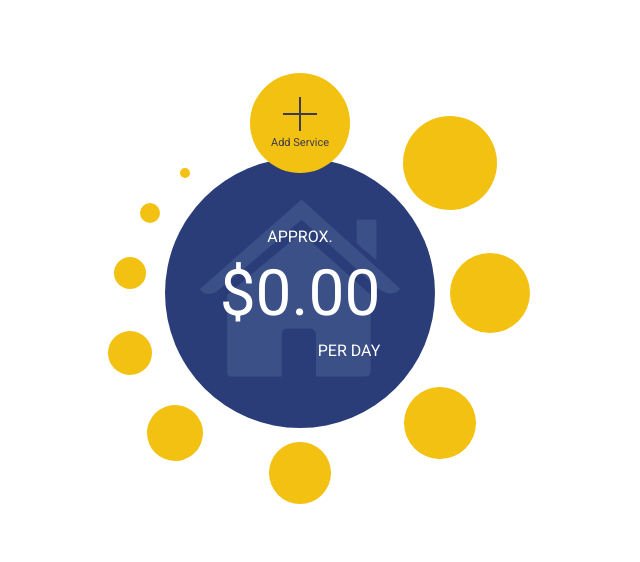
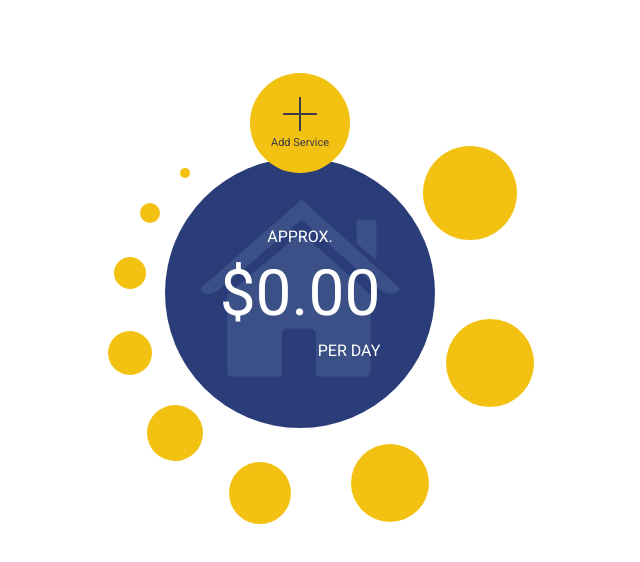
Before and after one commit to stoyanovk/test_test, a React (Create React App) app: page / in a window 1280 px wide. Shown: the top 562 px of the page, without its empty margins (325-965 px from the left). Built offline with nearby package versions, Linux system fonts and the light colour scheme.

Commit message:
change circle appear

```diff
--- a/src/components/Core/Core.js
+++ b/src/components/Core/Core.js
@@ -4,7 +4,8 @@ import getService from "../../api";
 import Button from "./components/Button/Button";
 import EmptyCircle from "./components/EmptyCircle/EmptyCircle";
 import FullCircle from "./components/FullCircle/FullCircle";
-import getSum from "../../utils/getSum";
+import getPriceSum from "../../utils/getPriceSum";
+import getEmptyCircleCount from "../../utils/getEmptyCircleCount";
 import useStyles from "./style";
 
 import houseImage from "./images/house.svg";
@@ -17,34 +18,50 @@ function renderEmptyCircle(iteration) {
   return circles;
 }
 
+const initialState = {
+  serviceIndex: 0,
+  services: [],
+  emptyCircleCount: 8, //We have 8 empty circle on the start
+};
 export default function Core() {
   const classes = useStyles();
 
-  const [serviceIndex, setServiceIndex] = useState(0);
+  const [state, setState] = useState(initialState);
+  // const [serviceIndex, setServiceIndex] = useState(0);
 
-  const [services, setServices] = useState([]);
+  // const [services, setServices] = useState([]);
 
-  const [emptyCircleCount, setEmptyCircleCount] = useState(8);
+  // const [emptyCircleCount, setEmptyCircleCount] = useState(8);
 
   const handleClick = useCallback(async () => {
     try {
-      const service = await getService(serviceIndex);
+      const service = await getService(state.serviceIndex);
 
-      setServices((state) => [...state, service]);
-      setServiceIndex((state) => state + 1);
-      setEmptyCircleCount((state) => state - 2);
+      // eslint-disable-next-line no-shadow
+      setState((state) => {
+        const newEmptyCircleCount = getEmptyCircleCount(
+          state.emptyCircleCount,
+          state.serviceIndex
+        );
+
+        return {
+          services: [...state.services, service],
+          serviceIndex: state.serviceIndex + 1,
+          emptyCircleCount: newEmptyCircleCount,
+        };
+      });
     } catch (e) {
       global.console.error(e);
     }
-  }, [serviceIndex]);
+  }, [state.serviceIndex]);
 
-  const sum = services.length ? getSum(services) : 0;
+  const priceSum = state.services.length ? getPriceSum(state.services) : 0;
 
   return (
     <div className={classes.container}>
       <div>
-        {services.length
-          ? services.map(({ id, service_name, service_label }) => (
+        {state.services.length
+          ? state.services.map(({ id, service_name, service_label }) => (
               <div key={id} className={classes.bigCirclePosition}>
                 <FullCircle icon={service_label} title={service_name} />
               </div>
@@ -54,12 +71,12 @@ export default function Core() {
           <Button onClick={handleClick} />
         </div>
       </div>
-      <div>{renderEmptyCircle(emptyCircleCount)}</div>
+      <div>{renderEmptyCircle(state.emptyCircleCount)}</div>
       <div className={classes.circle}>
         <img src={houseImage} alt="house" />
         <div className={classes.box}>
           <span className={classes.text}>approx.</span>
-          <span className={classes.price}>${sum.toFixed(2)}</span>
+          <span className={classes.price}>${priceSum.toFixed(2)}</span>
           <span className={classes.text}>per day</span>
         </div>
       </div>
--- a/src/components/Core/components/EmptyCircle/style.js
+++ b/src/components/Core/components/EmptyCircle/style.js
@@ -9,57 +9,57 @@ const useStyles = makeStyles({
     position: "absolute",
     zIndex: "5",
     transform: "translate(-50%, -50%)",
-    "&:nth-child(1)": {
+    "&:nth-of-type(1)": {
       top: "calc(50% - 120px)",
       left: "calc(50% - 115px)",
       width: "10px",
       height: "10px",
     },
-    "&:nth-child(2)": {
+    "&:nth-of-type(2)": {
       top: "calc(50% - 80px)",
       left: "calc(50% - 150px)",
       width: "20px",
       height: "20px",
     },
-    "&:nth-child(3)": {
+    "&:nth-of-type(3)": {
       top: "calc(50% - 20px)",
       left: "calc(50% - 170px)",
       width: "32px",
       height: "32px",
     },
-    "&:nth-child(4)": {
+    "&:nth-of-type(4)": {
       top: "calc(50% + 60px)",
       left: "calc(50% - 170px)",
       width: "44px",
       height: "44px",
     },
-    "&:nth-child(5)": {
+    "&:nth-of-type(5)": {
       top: "calc(50% + 140px)",
       left: "calc(50% - 125px)",
       width: "56px",
       height: "56px",
     },
-    "&:nth-child(6)": {
-      top: "calc(50% + 180px)",
-      left: "50%",
+    "&:nth-of-type(6)": {
+      top: "calc(50% + 200px)",
+      left: "calc(50% - 40px)",
       width: "62px",
       height: "62px",
     },
-    "&:nth-child(7)": {
-      top: "calc(50% + 130px)",
-      left: "calc(50% + 140px)",
-      width: "72px",
-      height: "72px",
+    "&:nth-of-type(7)": {
+      top: "calc(50% + 190px)",
+      left: "calc(50% + 90px)",
+      width: "78px",
+      height: "78px",
     },
-    "&:nth-child(8)": {
-      top: "50%",
+    "&:nth-of-type(8)": {
+      top: "calc(50% + 70px)",
       left: "calc(50% + 190px)",
-      width: "80px",
-      height: "80px",
+      width: "88px",
+      height: "88px",
     },
-    "&:nth-child(9)": {
-      top: "calc(50% - 130px)",
-      left: "calc(50% + 150px)",
+    "&:nth-of-type(9)": {
+      top: "calc(50% - 100px)",
+      left: "calc(50% + 170px)",
       width: "94px",
       height: "94px",
     },
--- /dev/null
+++ b/src/utils/getEmptyCircleCount.js
@@ -0,0 +1,13 @@
+export default function getEmptyCircleCount(circleCount, serviceIndex) {
+  if (serviceIndex === 0) {
+    return circleCount - 1;
+  }
+  if (serviceIndex === 1) {
+    return circleCount - 1;
+  }
+  if (serviceIndex === 2) {
+    return circleCount - 2;
+  }
+
+  return circleCount - 3;
+}
--- a/src/utils/getSum.js
+++ b/src/utils/getPriceSum.js
@@ -1,3 +1,3 @@
-export default function getSum(array) {
+export default function getPriceSum(array) {
   return array.reduce((acc, item) => (acc += parseFloat(item.cost_per_day)), 0);
 }
```
